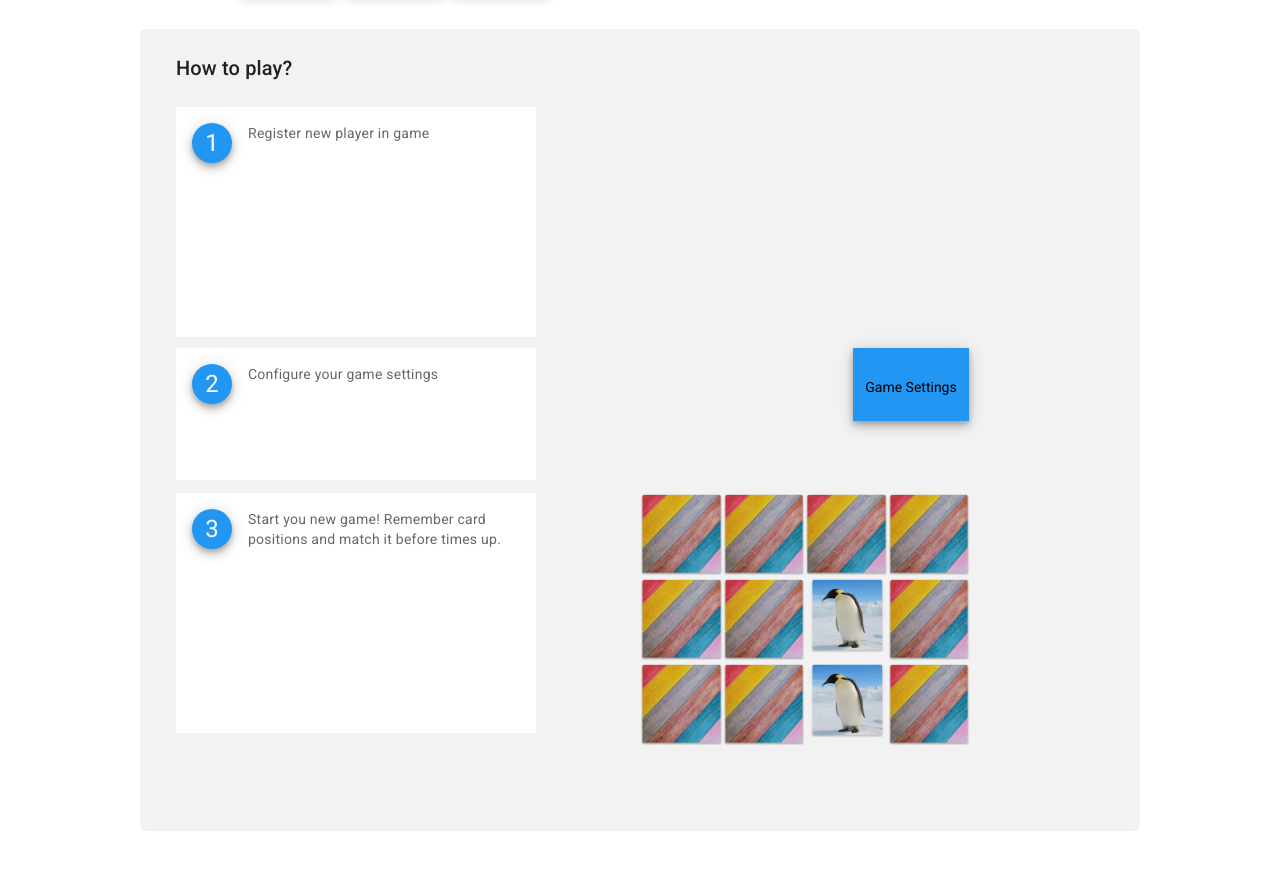
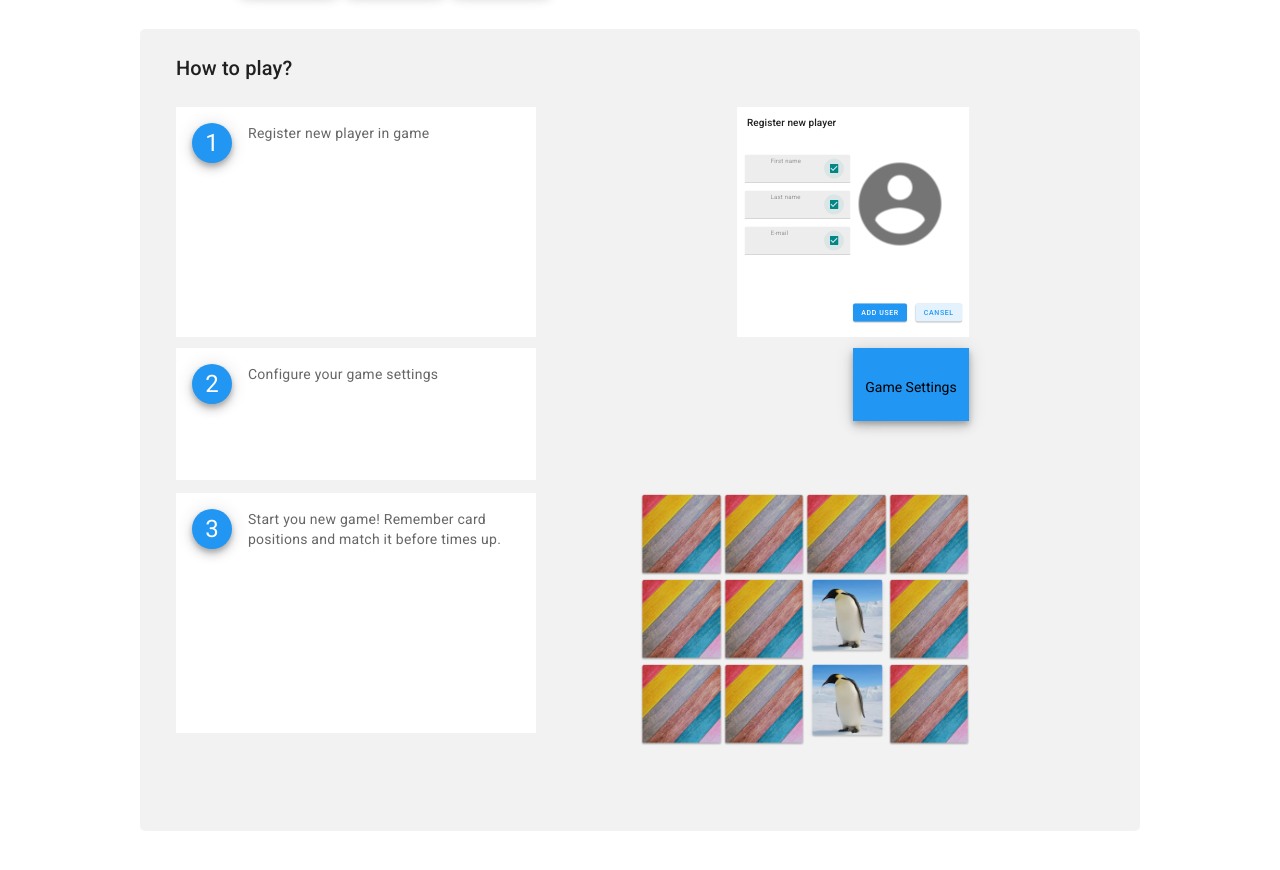
Before and after one commit to akurlovich/match-match-game, a website built with webpack: page src/index.html in a window 1280 px wide. Shown: the part 68-938 px from the top of the page. Built offline with nearby package versions, Linux system fonts and the light colour scheme; files whose address does not match are found by name.

Commit message:
feat: registration form to about page

```diff
--- a/src/index.html
+++ b/src/index.html
@@ -61,7 +61,64 @@
 
           </div>
           <div class="about__register-new">
-
+            <div class="register__window about__register-window">
+              <h3>Register new player</h3>
+              <form class="register-form" action="">
+                <div class="form__main">
+                  <div class="form__input">
+                    <div class="form__input-block">
+                      <input class="input-items" type="text" name="first-name" id="first-name">
+                      <label class="form__input-label" for="first-name">First name</label>
+                      <div class="form__input-checked">
+                        <svg width="18" height="18" viewBox="0 0 18 18" fill="none" xmlns="http://www.w3.org/2000/svg">
+                          <mask id="mask0" mask-type="alpha" maskUnits="userSpaceOnUse" x="0" y="0" width="18" height="18">
+                          <path fill-rule="evenodd" clip-rule="evenodd" d="M2 0H16C17.11 0 18 0.9 18 2V16C18 17.1 17.11 18 16 18H2C0.89 18 0 17.1 0 16V2C0 0.9 0.89 0 2 0ZM2 9L7 14L16 5L14.59 3.58L7 11.17L3.41 7.59L2 9Z" fill="white"/>
+                          </mask>
+                          <g mask="url(#mask0)">
+                          <rect x="-3" y="-3" width="24" height="24" fill="#018786"/>
+                          </g>
+                        </svg>
+                      </div>
+                    </div>
+                    <div class="form__input-block">
+                      <input class="input-items" type="text" name="last-name" id="">
+                      <label class="form__input-label" for="last-name">Last name</label>
+                      <div class="form__input-checked">
+                        <svg width="18" height="18" viewBox="0 0 18 18" fill="none" xmlns="http://www.w3.org/2000/svg">
+                          <mask id="mask0" mask-type="alpha" maskUnits="userSpaceOnUse" x="0" y="0" width="18" height="18">
+                          <path fill-rule="evenodd" clip-rule="evenodd" d="M2 0H16C17.11 0 18 0.9 18 2V16C18 17.1 17.11 18 16 18H2C0.89 18 0 17.1 0 16V2C0 0.9 0.89 0 2 0ZM2 9L7 14L16 5L14.59 3.58L7 11.17L3.41 7.59L2 9Z" fill="white"/>
+                          </mask>
+                          <g mask="url(#mask0)">
+                          <rect x="-3" y="-3" width="24" height="24" fill="#018786"/>
+                          </g>
+                        </svg>
+                      </div>
+                    </div>
+                    <div class="form__input-block">
+                      <input class="input-items" type="email" name="email" id="">
+                      <label class="form__input-label" for="email">E-mail</label>
+                      <div class="form__input-checked">
+                        <svg width="18" height="18" viewBox="0 0 18 18" fill="none" xmlns="http://www.w3.org/2000/svg">
+                          <mask id="mask0" mask-type="alpha" maskUnits="userSpaceOnUse" x="0" y="0" width="18" height="18">
+                          <path fill-rule="evenodd" clip-rule="evenodd" d="M2 0H16C17.11 0 18 0.9 18 2V16C18 17.1 17.11 18 16 18H2C0.89 18 0 17.1 0 16V2C0 0.9 0.89 0 2 0ZM2 9L7 14L16 5L14.59 3.58L7 11.17L3.41 7.59L2 9Z" fill="white"/>
+                          </mask>
+                          <g mask="url(#mask0)">
+                          <rect x="-3" y="-3" width="24" height="24" fill="#018786"/>
+                          </g>
+                        </svg>
+                      </div>
+                    </div>
+                  </div>
+                  <div class="form__avatar">
+                    <img src="./images/avatar.png" alt="">
+                  </div>
+                </div>
+                <div class="form__btns">
+                  <input class="forms__btns-add" type="button" value="add user">
+                  <input class="forms__btns-cansel" type="button" value="cansel">
+                </div>
+              </form>
+            </div>
           </div>
           <div class="about__configuration">
             <div class="about__circle-label">
--- a/src/scss/about_game.scss
+++ b/src/scss/about_game.scss
@@ -88,8 +88,14 @@
   // border: 2px solid black;
   width: 100%;
   height: 240px;
+  position: relative;
   // grid-area: 4;
-
+  .about__register-window {
+    position: absolute;
+    top: -115px;
+    left: -19px;
+    transform: scale(0.5);
+  }
 }
 
 .about__setings-btn {
```
